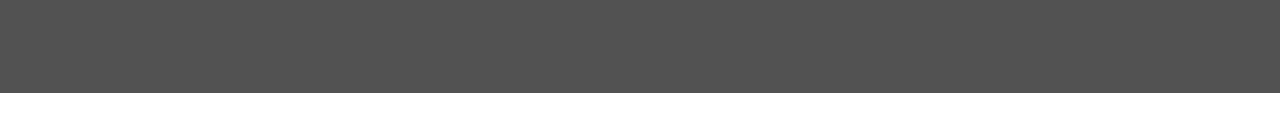
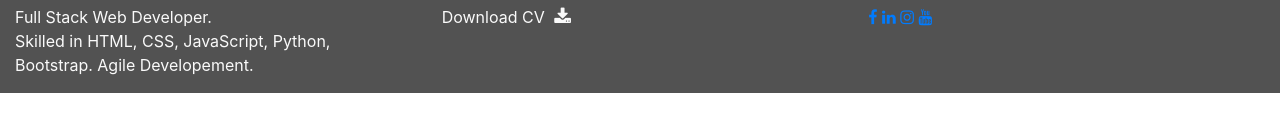
Before and after one commit to NickWaldock/Nick-Waldock-CV, a plain HTML site: page index.html in a window 1280 px wide. Shown: the part 396-523 px from the top of the page. Drawn offline with nearby package versions, Linux system fonts and the light colour scheme.

Commit message:
add footer links, transitions for social icons

```diff
--- a/assets/style.css
+++ b/assets/style.css
@@ -35,6 +35,10 @@ h1,h2,h3,h4 {
     font-family: "Exo", sans-serif;
     font-weight: 300;
     color: #fafafa;
+}
+
+.inline-block {
+    display: inline-block;
 }
 
 /* ---------------------------------- Heading */
@@ -137,5 +141,19 @@ footer {
     color: #fafafa;
     min-height: 120px;
     margin: 0;
+}
 
+.cv-pdf i {
+    font-size: 18px;
+    color: #fafafa;
+    text-align: center;
+    padding-left: 5px;
+    transition: all 0.35s ease-in-out;
+    -moz transition: all 0.35s ease-in-out;
+    -webkit transition: all 0.35s ease-in-out;
+    -o- transition: all 0.35s ease-in-out;
 }
+
+.cv-pdf i:hover {
+    color: #e84610;
+}
--- a/index.html
+++ b/index.html
@@ -52,12 +52,50 @@
         <div class="row">
             <div class="col-sm-4">
                 <h5 class="uppercase general-sub">About</h5>
+                <p class="inline-block">
+                    Full Stack Web Developer.
+                    <br>
+                    Skilled in HTML, CSS, JavaScript, Python, Bootstrap. Agile Developement.
+                </p>
             </div>
             <div class="col-sm-4">
                 <h5 class="uppercase general-sub">Download</h5>
+                <p class="inline-block">
+                    Download CV
+                    <a href="#" target="_blank" class="cv-pdf">
+                        <i class="fa fa-download" aria-hidden="true"></i>
+                        <span class="sr-only">Download link</span>
+                    </a>
+                </p>
             </div>
             <div class="col-sm-4">
                 <h5 class="uppercase general-sub">Social</h5>
+                <ul class="list-inline social-links">
+                    <li class="list-inline-item">
+                        <a target="_blank" href="#">
+                            <i class="fa fa-facebook" aria-hidden="true"></i>
+                            <span class="sr-only">Facebook</span>
+                        </a>
+                    </li>
+                    <li class="list-inline-item">
+                        <a target="_blank" href="#">
+                            <i class="fa fa-linkedin" aria-hidden="true"></i>
+                            <span class="sr-only">LinkedIn</span>
+                        </a>
+                    </li>
+                    <li class="list-inline-item">
+                        <a target="_blank" href="#">
+                            <i class="fa fa-instagram" aria-hidden="true"></i>
+                            <span class="sr-only">Instagram</span>
+                        </a>
+                    </li>
+                    <li class="list-inline-item">
+                        <a target="_blank" href="#">
+                            <i class="fa fa-youtube" aria-hidden="true"></i>
+                            <span class="sr-only">You Tube</span>
+                        </a>
+                    </li>
+                </ul>
             </div>
         </div>
 
```
